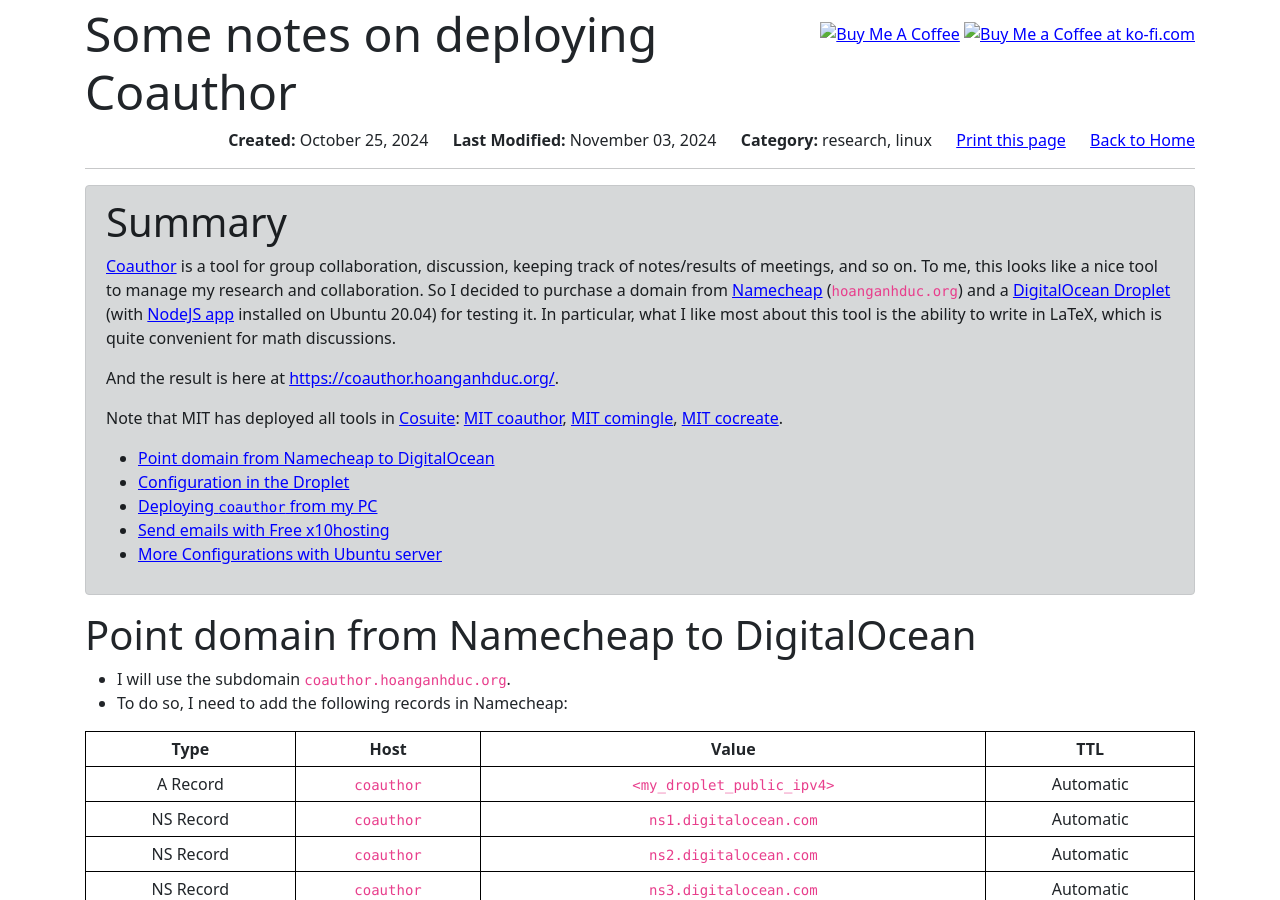
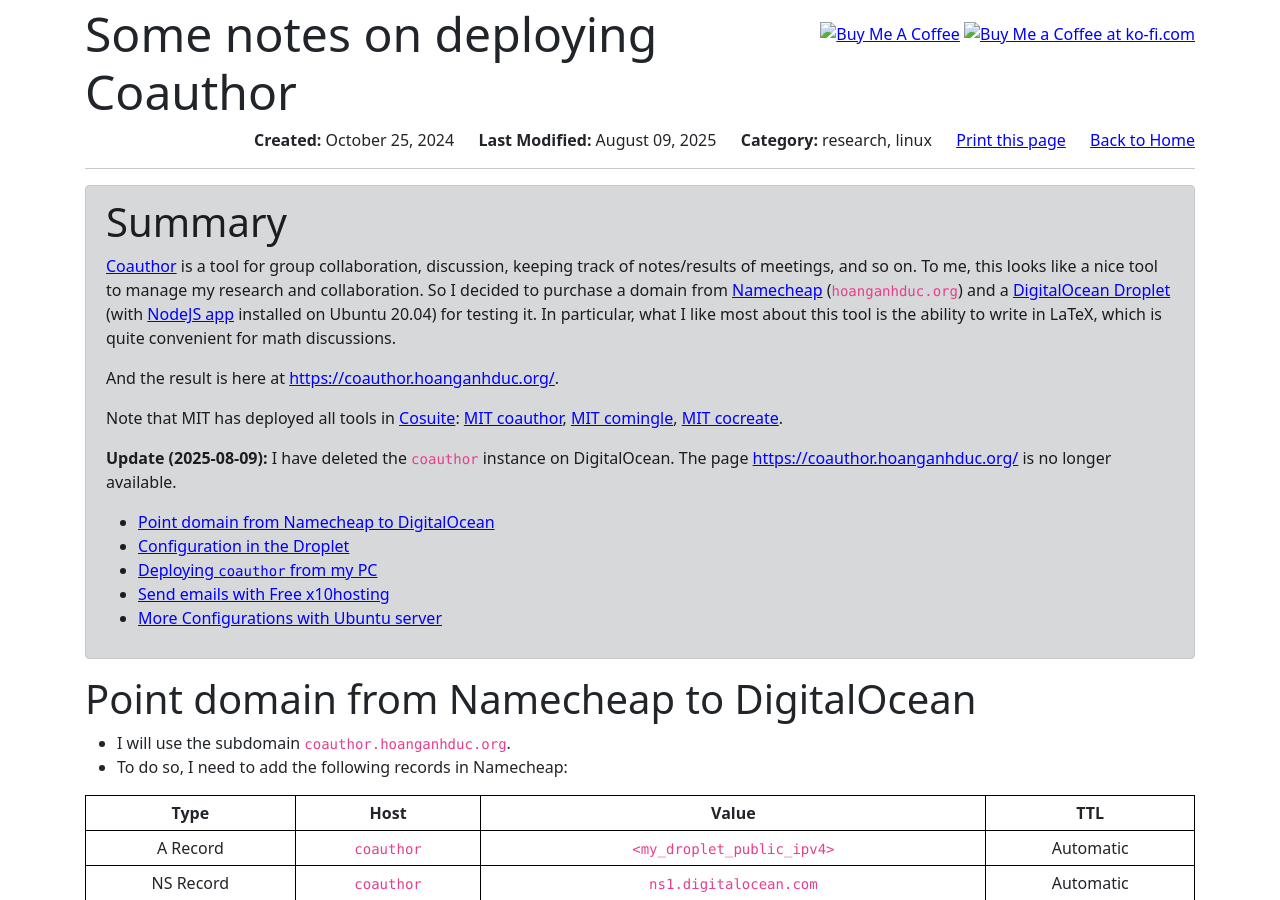
Before and after one commit to hoanganhduc/hoanganhduc.github.io, a Jekyll site: the page built from _posts/2024-10-25-some-notes-on-deploying-coauthor.md, in a window 1280 px wide and 900 px high. Built offline with Jekyll 4.4.1, drawn with Linux system fonts in a browser that asks for light colours; nearby versions of some CDN libraries; a style sheet for code colours, icons or effects is not loaded; some of the changed text lies outside the part shown.

Commit message:
Updated @ 2025-08-09  07:23:16 ICT

```diff
--- a/_posts/2024-10-25-some-notes-on-deploying-coauthor.md
+++ b/_posts/2024-10-25-some-notes-on-deploying-coauthor.md
@@ -5,7 +5,7 @@ categories:
   - "research"
   - "linux"
 <!--katex: true-->
-last_modified_at: 2024-11-03
+last_modified_at: 2025-08-09
 description: This page contains some notes of Duc A. Hoang when deploying the software coauthor
 keywords: coauthor, deploy, server, Duc A. Hoang
 ---
@@ -17,6 +17,8 @@ keywords: coauthor, deploy, server, Duc A. Hoang
 And the result is here at [https://coauthor.hoanganhduc.org/](https://coauthor.hoanganhduc.org/).
 
 Note that MIT has deployed all tools in [Cosuite](https://github.com/edemaine/cosuite): [MIT coauthor](https://coauthor.csail.mit.edu), [MIT comingle](https://comingle.csail.mit.edu), [MIT cocreate](https://cocreate.csail.mit.edu).
+
+**Update (2025-08-09):** I have deleted the `coauthor` instance on DigitalOcean. The page [https://coauthor.hoanganhduc.org/](https://coauthor.hoanganhduc.org/) is no longer available.
 
 * TOC
 {:toc}
```
Also changed, not shown: 1 other file.
